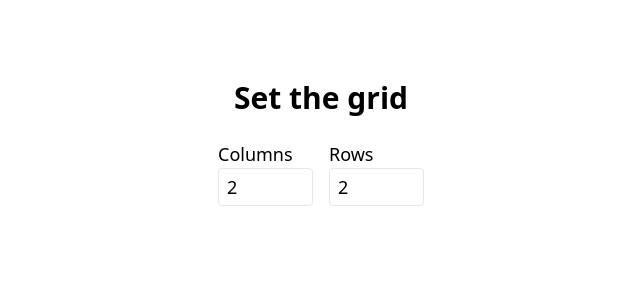
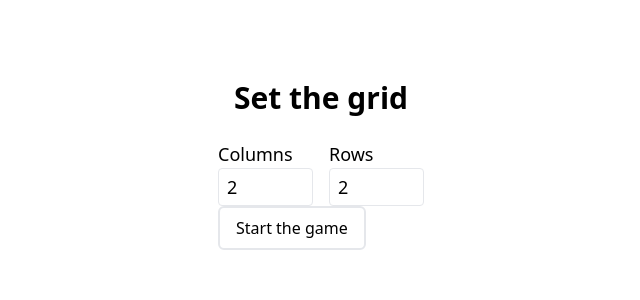
Before and after one commit to v4sj4n/card-memory-game, an Angular app: page / in a window 1280 px wide. Both pictures are taken after a click on the button "Let's go". Shown: the top 300 px of the page, without its empty margins (319-959 px from the left). Built offline with nearby package versions, Linux system fonts and the light colour scheme.

Commit message:
added data fetching

```diff
--- a/src/app/app.component.html
+++ b/src/app/app.component.html
@@ -9,10 +9,20 @@
 
 <body>
   <main class="flex justify-center mt-10 md:mt-20">
-    <app-intro *ngIf="!knowTheGame" (toggleKnowTheGame)="toggleKnowTheGame()"></app-intro>
-    <app-grid-maker *ngIf="knowTheGame && !startGame" [columnsForGrid]="columnsForGrid" [rowsForGrid]="rowsForGrid"
-      (columnsForGridChange)="columnsForGrid = $event" (rowsForGridChange)="rowsForGrid = $event">
+    @if (!knowTheGame()) {
+    <app-intro (toggleKnowTheGame)="toggleKnowTheGame()"></app-intro>
+
+    }
+    @else if (knowTheGame() && !startGame()) {
+    <app-grid-maker [columnsForGrid]="columnsForGrid()" [rowsForGrid]="rowsForGrid()"
+      (columnsForGridChange)="columnsForGrid.set($event)" (rowsForGridChange)="rowsForGrid.set($event)"
+      (toggleStartTheGame)="toggleStartGame()">
       ></app-grid-maker>
+    }
+    @else{
+    <app-grid-game [columnsForGrid]="columnsForGrid()" [rowsForGrid]="rowsForGrid()" />
+    }
+
   </main>
 
 
--- a/src/app/app.component.ts
+++ b/src/app/app.component.ts
@@ -1,35 +1,36 @@
 import { CommonModule } from '@angular/common';
-import { Component, ViewEncapsulation } from '@angular/core';
+import { Component, signal, ViewEncapsulation } from '@angular/core';
 import { RouterOutlet } from '@angular/router';
 import { IntroComponent } from './intro/intro.component';
 import { GridMakerComponent } from './grid-maker/grid-maker.component';
+import { GridGameComponent } from './grid-game/grid-game.component';
 
 @Component({
   selector: 'app-root',
   standalone: true,
-  imports: [RouterOutlet, CommonModule, IntroComponent, GridMakerComponent],
+  imports: [RouterOutlet, CommonModule, IntroComponent, GridMakerComponent, GridGameComponent],
   encapsulation: ViewEncapsulation.None,
   templateUrl: './app.component.html',
   styleUrl: './app.component.css',
 })
 export class AppComponent {
   title = 'card-memory-game';
-  knowTheGame = false;
-  startGame = false;
-  rowsForGrid = 2;
-  columnsForGrid = 2;
+  knowTheGame = signal<boolean>(false);
+  startGame = signal<boolean>(false);
+  rowsForGrid = signal<number>(2);
+  columnsForGrid = signal<number>(2);
 
   toggleKnowTheGame() {
-    this.knowTheGame = !this.knowTheGame;
+    this.knowTheGame.set(!this.knowTheGame());
   }
   toggleStartGame() {
-    this.startGame = !this.startGame;
+    this.startGame.set(!this.startGame());
   }
 
   changeRowsForGrid(rows: number) {
-    this.rowsForGrid = rows;
+    this.rowsForGrid.set(rows);
   }
   changeColumnsForGrid(columns: number) {
-    this.columnsForGrid = columns;
+    this.columnsForGrid.set(columns);
   }
 }
--- a/src/app/app.config.ts
+++ b/src/app/app.config.ts
@@ -2,7 +2,12 @@ import { ApplicationConfig, provideZoneChangeDetection } from '@angular/core';
 import { provideRouter } from '@angular/router';
 
 import { routes } from './app.routes';
+import { provideHttpClient, withFetch } from '@angular/common/http';
 
 export const appConfig: ApplicationConfig = {
-  providers: [provideZoneChangeDetection({ eventCoalescing: true }), provideRouter(routes)]
+  providers: [
+    provideZoneChangeDetection({ eventCoalescing: true }),
+    provideRouter(routes),
+    provideHttpClient(withFetch()),
+  ],
 };
--- /dev/null
+++ b/src/app/grid-game/grid-game.component.html
@@ -0,0 +1,5 @@
+<p>grid-game works!</p>
+
+@for (card of cards(); track $index) {
+<p>{{card.name}}</p>
+}
--- /dev/null
+++ b/src/app/grid-game/grid-game.component.ts
@@ -0,0 +1,25 @@
+import { Component, Input, signal } from '@angular/core';
+import { Poke } from '../../poke/poke';
+import { PokeService } from '../../poke/poke.service';
+
+@Component({
+  selector: 'app-grid-game',
+  standalone: true,
+  imports: [],
+  templateUrl: './grid-game.component.html',
+  styleUrl: './grid-game.component.css',
+})
+export class GridGameComponent {
+  @Input() rowsForGrid!: number;
+  @Input() columnsForGrid!: number;
+  cards = signal<Poke[]>([]);
+  constructor(private pokeService: PokeService) {}
+  ngOnInit() {
+    this.pokeService
+      .getCards(this.rowsForGrid * this.columnsForGrid)
+      .subscribe((cards) => {
+        this.cards.set(cards);
+      });
+    console.log(this.cards());
+  }
+}
--- a/src/app/grid-maker/grid-maker.component.html
+++ b/src/app/grid-maker/grid-maker.component.html
@@ -9,3 +9,5 @@
             max="5" />
     </h3>
 </div>
+
+<button class="px-4 py-2 border-2 rounded-md" (click)="emitToggleStartTheGame()">Start the game</button>
--- a/src/app/grid-maker/grid-maker.component.ts
+++ b/src/app/grid-maker/grid-maker.component.ts
@@ -14,6 +14,8 @@ export class GridMakerComponent {
   @Output() rowsForGridChange = new EventEmitter<number>();
   @Output() columnsForGridChange = new EventEmitter<number>();
 
+  @Output() toggleStartTheGame = new EventEmitter<void>();
+
   changeRows(event: Event) {
     const target = event.target as HTMLInputElement;
     this.rowsForGrid = Number(target.value);
@@ -24,4 +26,8 @@ export class GridMakerComponent {
     this.columnsForGrid = Number(target.value);
     this.columnsForGridChange.emit(this.columnsForGrid);
   }
+
+  emitToggleStartTheGame() {
+    this.toggleStartTheGame.emit();
+  }
 }
--- a/src/app/intro/intro.component.html
+++ b/src/app/intro/intro.component.html
@@ -1,6 +1,4 @@
 <h3 class="text-3xl">Welcome to the card memory game</h3>
 <p>The objective of the game is clicking an unclicked card each time until you click them all </p>
 <small class="block">Depending on the grid size this can be challenging </small>
-<button
-    class=" mt-4 px-4 py-2 border-y-2 border-y-orange-400 hover:border-y-0 hover:border-x-2 hover:border-x-orange-600"
-    (click)="emitToggleKnowTheGame()">Let's go</button>
+<button class="mt-4 px-4 py-2 border-2 rounded-md" (click)="emitToggleKnowTheGame()">Let's go</button>
--- /dev/null
+++ b/src/poke/poke.service.ts
@@ -0,0 +1,24 @@
+import { HttpClient } from '@angular/common/http';
+import { Injectable } from '@angular/core';
+import { Observable, map } from 'rxjs';
+import { Poke } from './poke';
+
+interface PokeApiResponse {
+  results: Poke[];
+}
+
+@Injectable({
+  providedIn: 'root',
+})
+export class PokeService {
+  constructor(private http: HttpClient) {}
+
+  getCards(limit: number): Observable<Poke[]> {
+    const randomi = Math.floor(Math.random() * 752) + 1;
+    return this.http
+      .get<PokeApiResponse>(
+        `https://pokeapi.co/api/v2/pokemon?limit=${limit}&offset=${randomi}`
+      )
+      .pipe(map((response) => response.results));
+  }
+}
--- /dev/null
+++ b/src/poke/poke.ts
@@ -0,0 +1,5 @@
+export interface Poke {
+  name: string;
+  cardImage: string;
+  clicked: false;
+}
```
Also changed, not shown: src/app/grid-game/grid-game.component.css (added), 2 other files (tests, documents, lock files or other folders).
